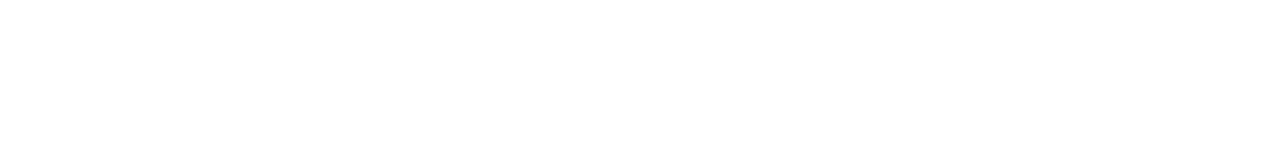
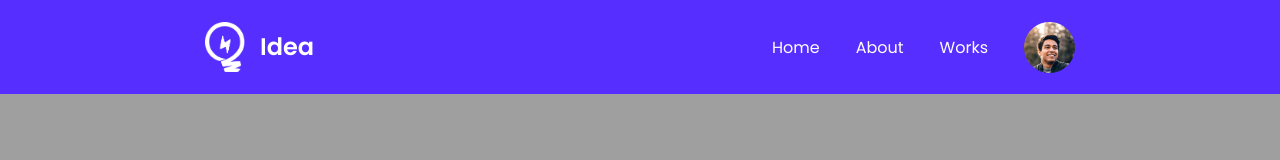
Before and after one commit to coder-sabbir/leaderboard, a plain HTML site: page index.html in a window 1280 px wide. Drawn offline with Linux system fonts and the light colour scheme.

Commit message:
Header Section Done

```diff
--- a/css/style.css
+++ b/css/style.css
@@ -0,0 +1,62 @@
+/* font */
+@import url('https://fonts.googleapis.com/css2?family=Poppins:wght@400;500;600&display=swap');
+
+/* reset style */
+*{
+    margin: 0;
+    padding: 0;
+    box-sizing: border-box;
+}
+
+body{
+    font-family: 'Poppins', sans-serif;
+    background-color: #9F9F9F;
+}
+.container{
+    width: 870px;
+    margin: 0 auto;
+}
+/* Header Style Start */
+header{
+    background-color: #562EFF;
+}
+
+.header{
+    display: flex;
+    justify-content: space-between;
+    align-items: center;
+    height: 94px;
+}
+
+.logo{
+    display: flex;
+    justify-content: center;
+    align-items: center;
+
+}
+
+.logo img{
+    width: 40px;
+}
+
+.logo a{
+    text-decoration: none;
+    color: #fff;
+    font-size: 24px;
+    margin-left: 15px;
+    font-weight: bold;
+}
+
+nav{
+    display: flex;
+    justify-content: center;
+    align-items: center;
+}
+
+nav a{
+    text-decoration: none;
+    color: #fff;
+    padding-right: 36px;
+}
+
+/* Header style end */
--- a/index.html
+++ b/index.html
@@ -4,9 +4,27 @@
     <meta charset="UTF-8">
     <meta http-equiv="X-UA-Compatible" content="IE=edge">
     <meta name="viewport" content="width=device-width, initial-scale=1.0">
+    <link rel="stylesheet" href="css/style.css">
     <title>LeaderBoard</title>
 </head>
 <body>
-
+    <!-- Header Section Start -->
+    <header>
+        <div class="header container">
+            <div class="logo">
+                <img src="images/icons/logo.png" alt="">
+                <a href="">Idea</a>
+            </div>
+            <div class="menu">
+                <nav>
+                    <a href="">Home</a>
+                    <a href="">About</a>
+                    <a href="">Works</a>
+                    <img src="images/icons/profile.png" alt="">
+                </nav>
+            </div>
+        </div>
+    </header>
+    <!-- Header Section End -->
 </body>
 </html>
```
